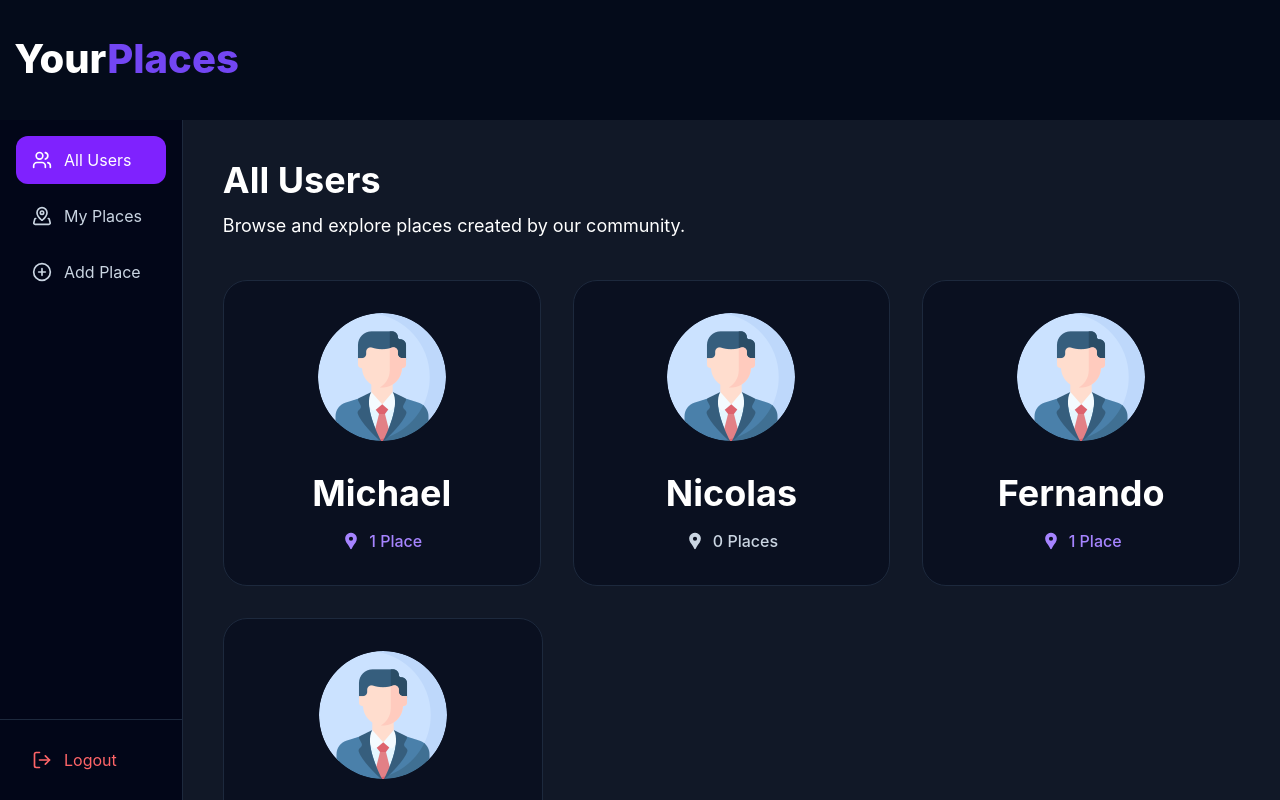
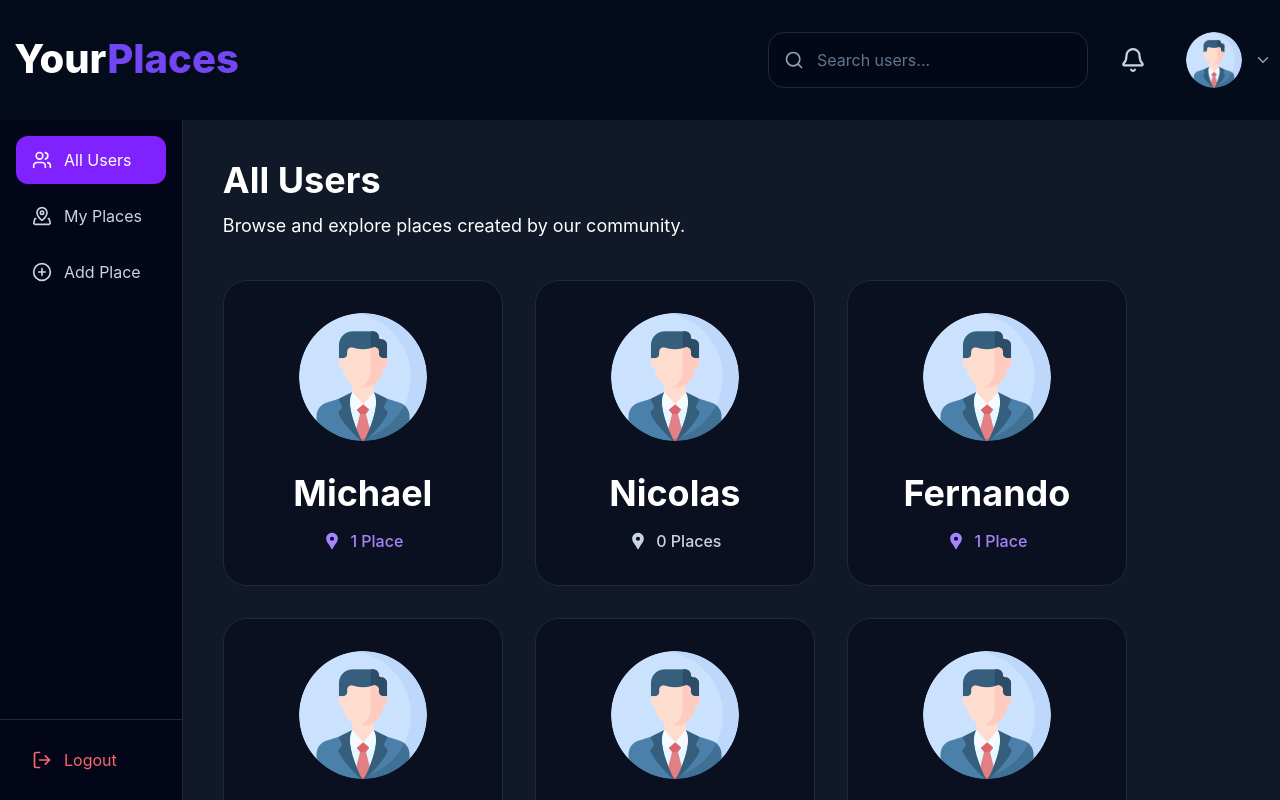
Before and after one commit to bociwess0/PlacesApp, a React (Vite) app in the folder frontend/: page / in a window 1280 px wide. Built offline with nearby package versions, Linux system fonts and the light colour scheme.

Commit message:
adding search bar, notifications and profile image in header

```diff
--- a/frontend/src/data/all-data.ts
+++ b/frontend/src/data/all-data.ts
@@ -4,5 +4,13 @@ export const allUsers: User[] = [
     { id: 1, name: "Michael", image: "images/profile_image_1.png", places: 1 },
     { id: 2, name: "Nicolas", image: "images/profile_image_1.png", places: 0 },
     { id: 3, name: "Fernando", image: "images/profile_image_1.png", places: 1 },
-    { id: 4, name: "Mason", image: "images/profile_image_1.png", places: 3 }
+    { id: 4, name: "Mason", image: "images/profile_image_1.png", places: 3 },
+    { id: 5, name: "Michael", image: "images/profile_image_1.png", places: 1 },
+    { id: 6, name: "Nicolas", image: "images/profile_image_1.png", places: 0 },
+    { id: 7, name: "Fernando", image: "images/profile_image_1.png", places: 1 },
+    { id: 8, name: "Mason", image: "images/profile_image_1.png", places: 3 },
+    { id: 9, name: "Michael", image: "images/profile_image_1.png", places: 1 },
+    { id: 10, name: "Nicolas", image: "images/profile_image_1.png", places: 0 },
+    { id: 11, name: "Fernando", image: "images/profile_image_1.png", places: 1 },
+    { id: 12, name: "Mason", image: "images/profile_image_1.png", places: 3 },
 ];
--- a/frontend/src/layout/Header.tsx
+++ b/frontend/src/layout/Header.tsx
@@ -1,10 +1,71 @@
-import logo from '../assets/logo.svg';
-
+import { Bell, ChevronDown, Search } from "lucide-react";
+import logo from "../assets/logo.svg";
 
 export default function Header() {
   return (
-    <div className="sticky top-0 left-0 bg-[#040B1A]">
-      <img src={logo} alt="YourPlaces Logo" />
+    <div className="sticky top-0 left-0 bg-[#040B1A] flex justify-between items-center w-full">
+      <div>
+        <img src={logo} alt="YourPlaces Logo" />
+      </div>
+      <div className="flex items-center gap-8">
+        <div className="relative">
+          <Search
+            size={20}
+            className="absolute left-4 top-1/2 -translate-y-1/2 text-slate-400"
+          />
+
+          <input
+            type="text"
+            placeholder="Search users..."
+            className="
+              h-14
+              w-80
+              rounded-2xl
+              border border-slate-800
+              bg-slate-950/50
+              pl-12
+              pr-4
+              text-white
+              outline-none
+              transition-all
+
+              placeholder:text-slate-500
+
+              focus:border-violet-500/50
+              focus:ring-2
+              focus:ring-violet-500/20
+            "
+          />
+        </div>
+
+        <button
+          className="
+            text-slate-300
+            transition
+            hover:text-white
+          "
+        >
+          <Bell size={26} />
+        </button>
+
+        <button
+          className="
+            flex items-center gap-3
+            rounded-2xl
+            transition
+            hover:bg-slate-900
+            px-2 py-1
+          "
+        >
+          <img
+            src="/images/profile_image_1.png"
+            alt="Profile"
+            className="h-14 w-14 rounded-full object-cover"
+          />
+
+          <ChevronDown size={18} className="text-slate-400" />
+        </button>
+      </div>
     </div>
   );
 }
--- a/frontend/src/user/components/UserItem.tsx
+++ b/frontend/src/user/components/UserItem.tsx
@@ -11,7 +11,7 @@ export default function UserItem({ user }: Props) {
       className="
     group
     flex flex-col items-center
-    flex-1 min-w-70 max-w-[320px]
+    flex-[1/5] min-w-70 max-w-[320px]
     rounded-3xl
     border border-slate-800
     bg-slate-950/40
```
